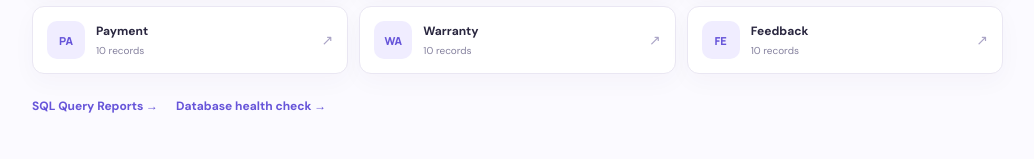
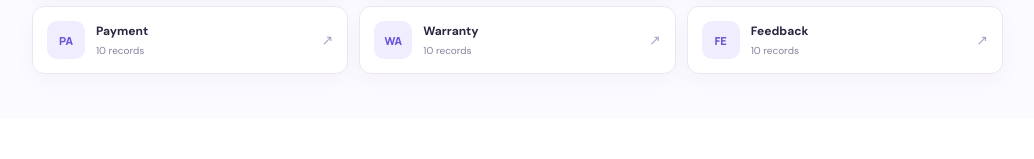
Before and after one commit to SourishHere/dbms---workbench, a Flask app: page / in a window 1280 px wide. Shown: the part 846-1005 px from the top of the page, without its empty margins (245-1279 px from the left). After the commit the page ends 920 px from the top, so only its background shows below. Run offline with Flask 3, Linux system fonts and the light colour scheme; data comes from the database, SQL or seed files in the repository.

Commit message:
Remove SQL reports and database health links from dashboard

```diff
--- a/templates/index.html
+++ b/templates/index.html
@@ -11,5 +11,5 @@
 </section>
 <section class="sectionhead"><div><p class="eyebrow">DATA MANAGEMENT</p><h2>Database tables</h2><p>Search, filter, add, edit or delete records.</p></div><a class="button primary" href="{{ url_for('tables_page') }}">View all tables</a></section>
 <section class="cards">{% for name in nav_tables %}<a class="card" href="{{ url_for('table_page',table=name) }}"><span class="mark">{{ name[:2] }}</span><span><b>{{ labels[name] }}</b><small>{{ counts.get(name,0) }} records</small></span><em>↗</em></a>{% endfor %}</section>
-<section class="bottom-links"><a href="{{ url_for('reports') }}">SQL Query Reports →</a><a href="{{ url_for('health') }}">Database health check →</a></section>
+
 {% endblock %}
```
